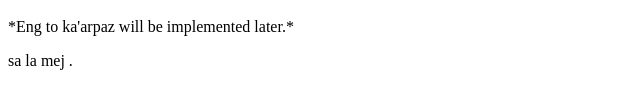
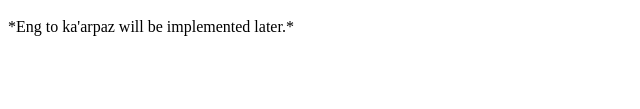
Before and after one commit to Kb214/standard-ka-arpazi-language, a plain HTML site: page index.html in a window 1280 px wide. Shown: the part 165-274 px from the top of the page, 0-640 px from the left. Drawn offline with Linux system fonts and the light colour scheme.

Commit message:
comeback

```diff
--- a/index.html
+++ b/index.html
@@ -33,7 +33,6 @@ To type in english to translate to Ka'arpaz.-->
                     <h2><a href="kaarpaz-to-eng/index.html">Translation Ka'arpaz to English</a></h2>
                     <p>*Eng to ka'arpaz will be implemented later.*</p>
 
-                    <p class="language"> sa  la  mej .</p>
                 </section>
 
             </header>
```
